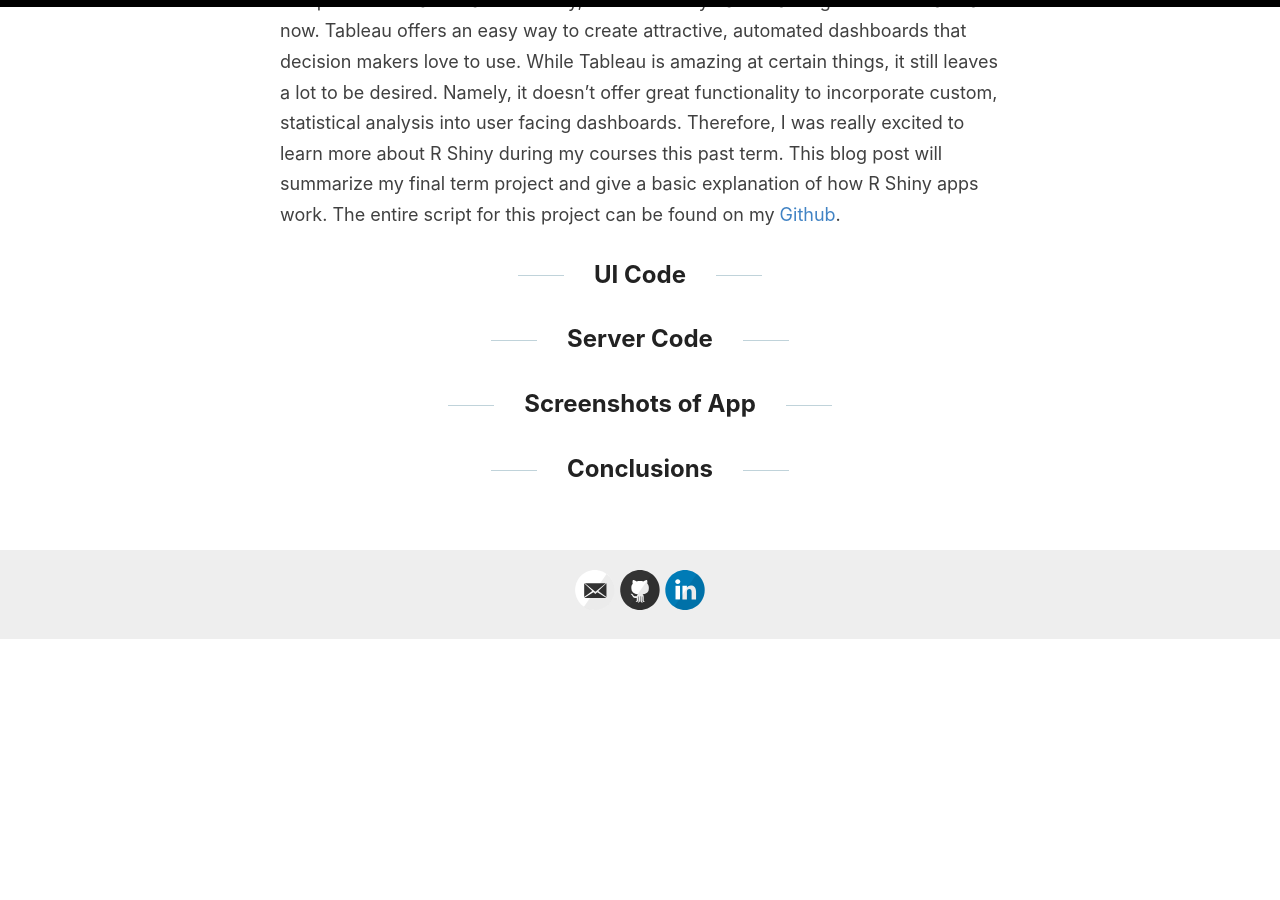
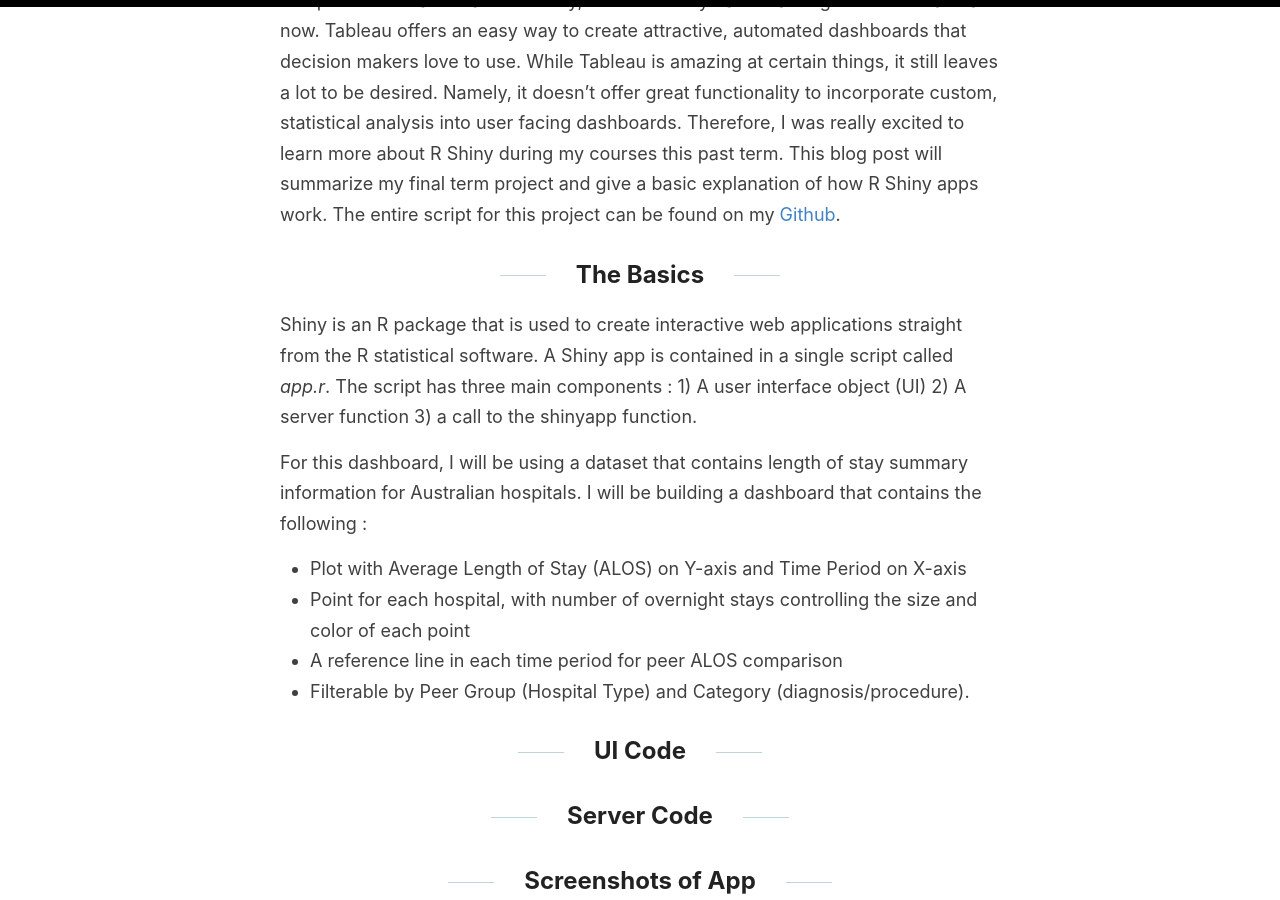
Before and after one commit to Murrkeys/Murrkeys.github.io, a Jekyll site: the page built from _posts/2020-8-28-oz-hosp-shiny.md, in a window 1280 px wide and 900 px high, scrolled down 364 px. Built offline with Jekyll 4.4.1, drawn with Linux system fonts in a browser that asks for light colours; before the commit the page ends 1003 px from its top, so only the background shows below that.

Commit message:
Update 2020-8-28-oz-hosp-shiny.md

```diff
--- a/_posts/2020-8-28-oz-hosp-shiny.md
+++ b/_posts/2020-8-28-oz-hosp-shiny.md
@@ -6,7 +6,18 @@ categories: [R,Code,Healthcare]
 
 I have extensive experience in the development of healthcare dashboards. My position at UC San Diego Health began with tedious, manual updates of enormous, complex Excel dashboards.  Luckily, the bulk of my dashboarding is done in Tableau now.  Tableau offers an easy way to create attractive, automated dashboards that decision makers love to use.  While Tableau is amazing at certain things, it still leaves a lot to be desired. Namely, it doesn't offer great functionality to incorporate custom, statistical analysis into user facing dashboards.  Therefore, I was really excited to learn more about R Shiny during my courses this past term.  This blog post will summarize my final term project and give a basic explanation of how R Shiny apps work.  The entire script for this project can be found on my [Github](https://github.com/Murrkeys/australia_hospital_shiny).
 
+## The Basics
+
+Shiny is an R package that is used to create interactive web applications straight from the R statistical software. A Shiny app is contained in a single script called *app.r*.  The script has three main components : 1) A user interface object (UI) 2) A server function 3) a call to the shinyapp function.
+
+For this dashboard, I will be using a dataset that contains length of stay summary information for Australian hospitals.  I will be building a dashboard that contains the following :
+* Plot with Average Length of Stay (ALOS) on Y-axis and Time Period on X-axis
+* Point for each hospital, with number of overnight stays controlling the size and color of each point
+* A reference line in each time period for peer ALOS comparison
+* Filterable by Peer Group (Hospital Type) and Category (diagnosis/procedure).
+
 ## UI Code
+
 
 
 
```
